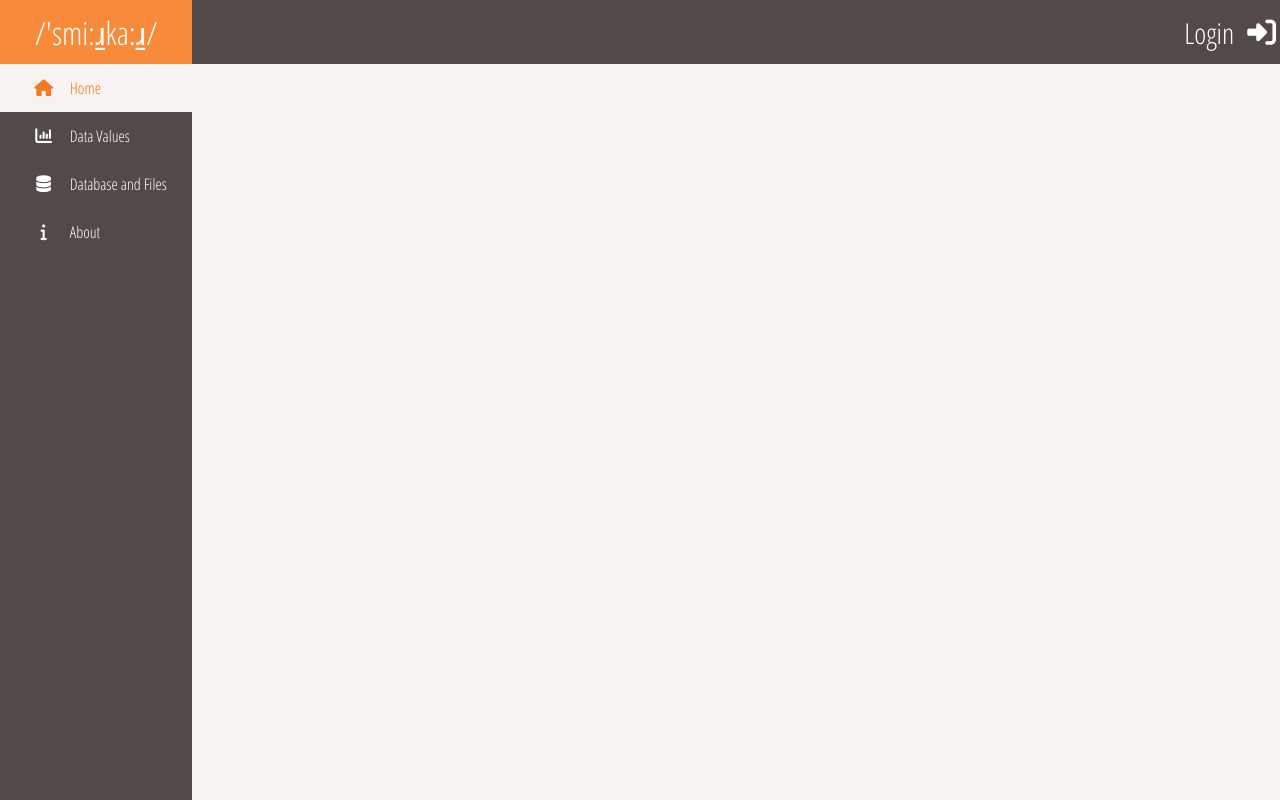
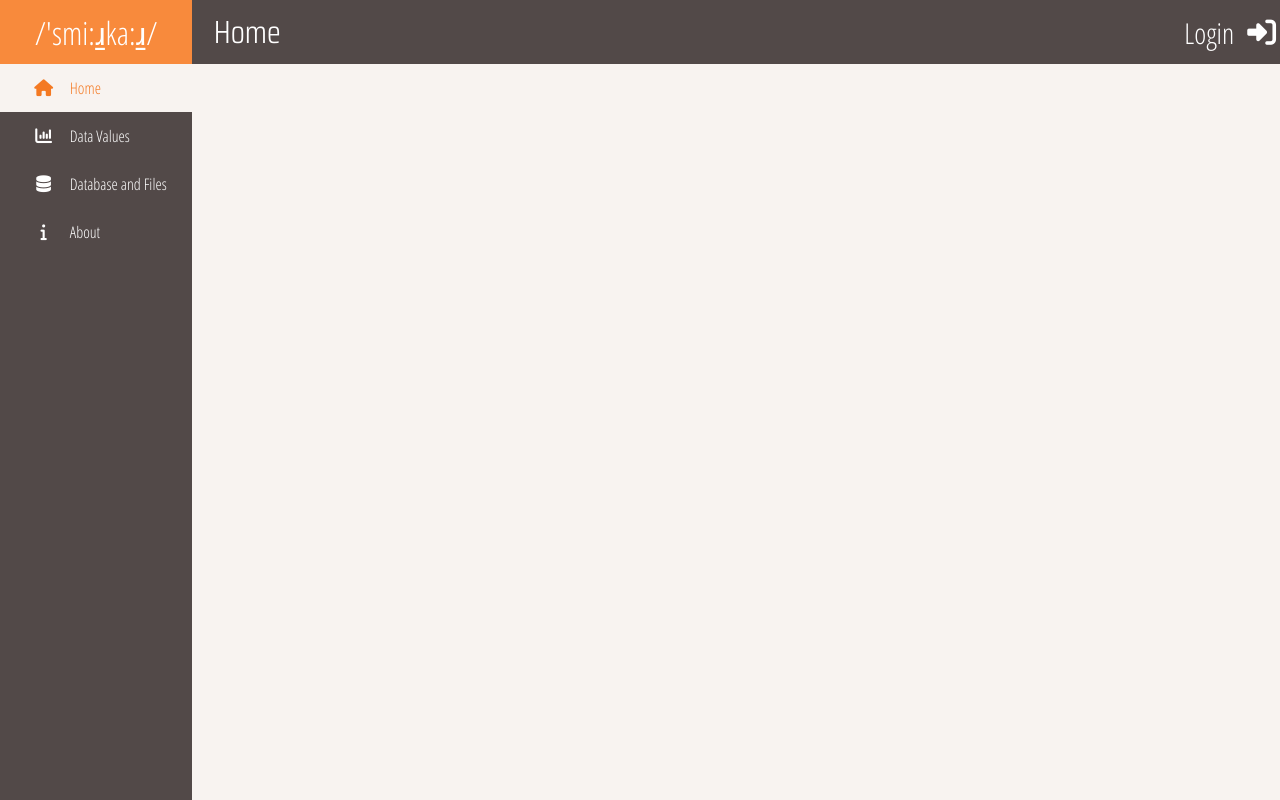
Before and after one commit to yamanq/smearcar-db, a Flask app: page / in a window 1280 px wide. Run offline with Flask 2, Linux system fonts and the light colour scheme; data that the repository does not hold is empty; some libraries are stand-ins or nearby versions.

Commit message:
Header title, and minor css

```diff
--- a/static/index.css
+++ b/static/index.css
@@ -365,7 +365,7 @@ a {
 
 #header2 {
 	display:grid;
-	grid-template-columns: 80% 10% 10%;
+	grid-template-columns: 20% 60% 10% 10%;
 	grid-template-rows: 100%;
 }
 
@@ -373,13 +373,13 @@ a {
 	display: grid;
 	grid-template-columns: 70% 20%;
 	grid-template-rows: 100%;
-	grid-column: 3;
+	grid-column: 4;
 	grid-row: 1;
 	cursor: pointer;
 }
 
 #addUpdateButton {
-	grid-column: 2;
+	grid-column: 3;
 }
 
 #signIn:hover, #addUserButton:hover, #addUpdateButton:hover, #writePostButton:hover {
@@ -426,3 +426,10 @@ a {
 	outline: none;
 	resize: none;
 }
+
+#headerTitle {
+	font-size: 200%;
+	font-weight: 300;
+	margin: auto 10% auto;
+	font-family: 'Saira Condensed', sans-serif;
+}
--- a/static/index.js
+++ b/static/index.js
@@ -63,7 +63,6 @@ var modals = [
                 str += k[i] + " " + v[i] + ((i === k.length-1) ? "" : "\n");
             }
             document.querySelectorAll("#editLanguagePhonemes textarea")[0].value = str;
-            //modal("editLanguage", true);
         },
         structure: {
             width: "20%",
@@ -153,8 +152,6 @@ var modals = [
     },
 ];
 
-
-
 function Rnd(item,fig) {
   if(varType(item) === "Array") {
     var arr = [];
@@ -213,6 +210,7 @@ function updateMain(op) { // Updates the actual page.
 }
 
 function updateNav(op) { // Updates the sidebar navigation.
+    document.getElementById("headerTitle").textContent = navi.filter(function(val) { return val[2] === op })[0][1];
     var oldNav = document.querySelectorAll("[option=" + navSelect + "]")[0];
     var newNav = document.querySelectorAll("[option=" + op + "]")[0];
     oldNav.style.backgroundColor = "rgba(0,0,0,0)";
@@ -287,7 +285,7 @@ function generateDropOp() { // For options that change based on data.
             var p2 = document.createElement("p");
             var a = document.createElement("a");
             p2.appendChild(document.createTextNode("Source: "));
-            if(langInfo.source === null) {
+            if(langInfo.source === undefined) {
                 p2.appendChild(document.createTextNode("N/A"));
             } else if(langInfo.source.length > 0) {
                 a.href = langInfo.source;
@@ -1051,6 +1049,8 @@ modals[4].submitClick = function() {
     );
 };
 
+
+
 getData();
 homeCards();
 createNav();
--- a/templates/index.html
+++ b/templates/index.html
@@ -16,10 +16,11 @@
 </head>
 
 <body>
-    <div id="header1" class="transition">
+    <div id="header1" class="transition" onclick="updateMain('home');">
         <h1>/'smi:ɹ̠ka:ɹ̠/</h1>
     </div>
     <div id="header2">
+        <h2 id="headerTitle"></h2>
         <div id="addUpdateButton" class="transition">
             <p>Update</p>
             <i class="fa fa-edit"></i>
```
